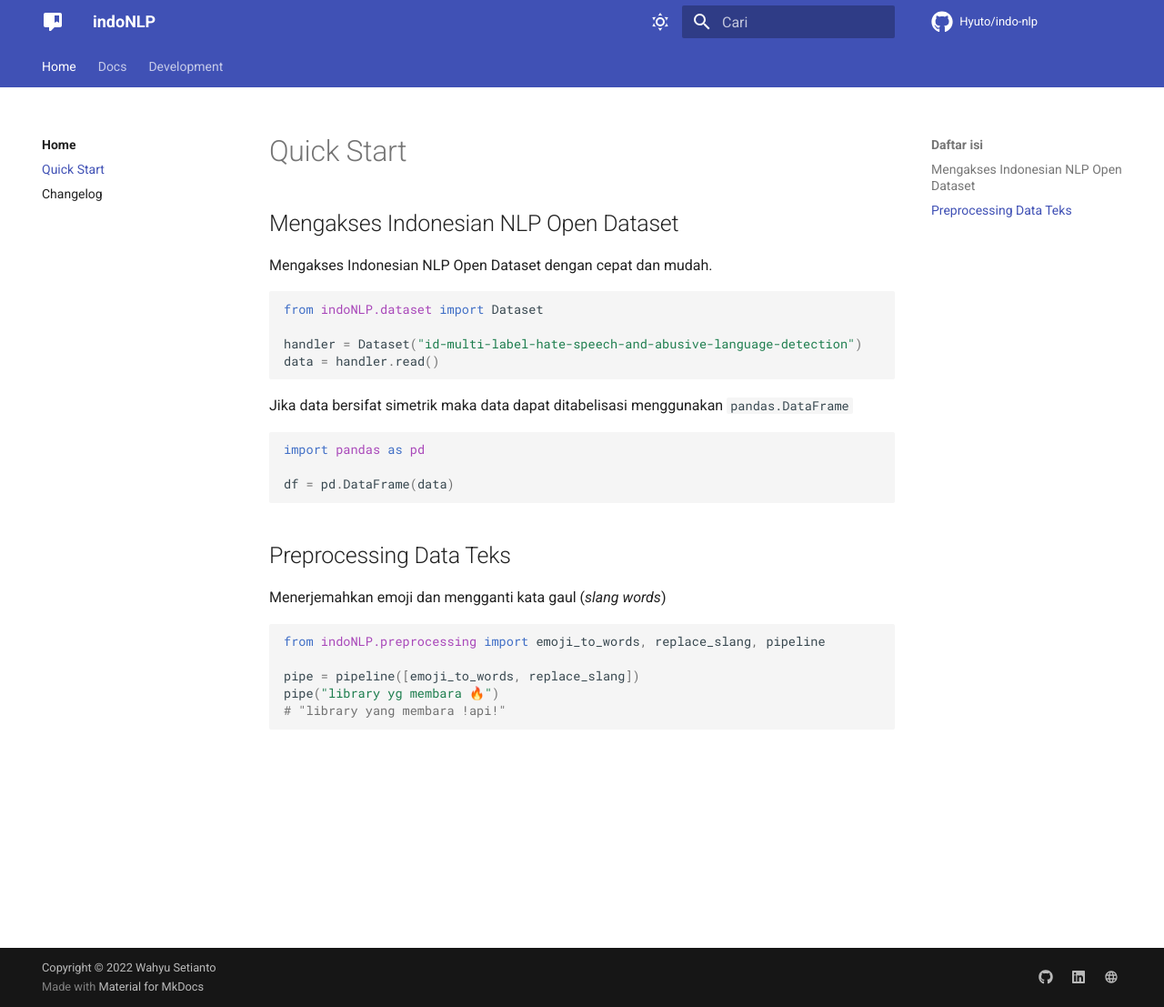
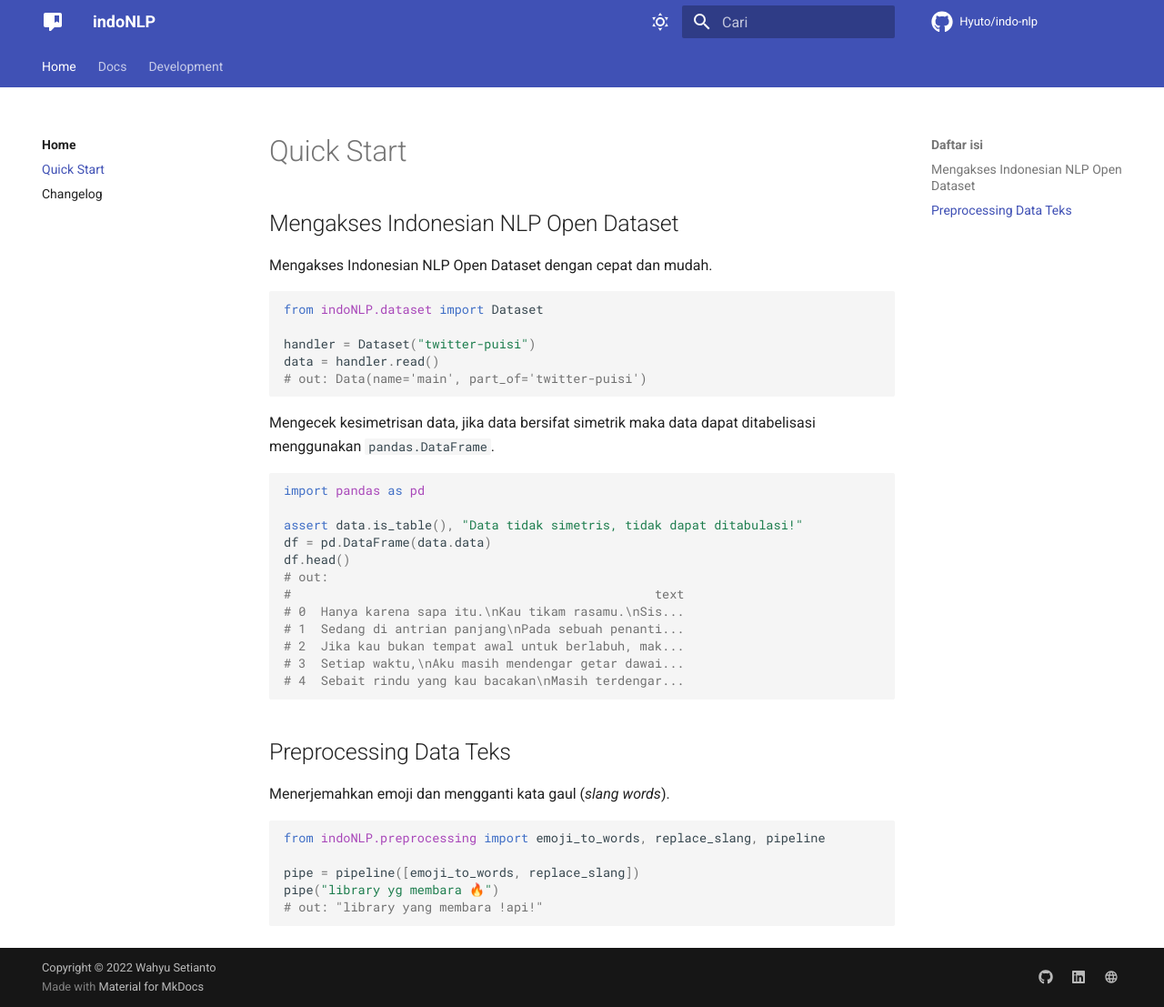
Before and after one commit to Hyuto/indo-nlp, an MkDocs documentation site: the page built from docs/quickstart.md, in a window 1280 px wide and 1107 px high. Shown: the whole window at 91% size. Built offline with MkDocs 1.6.1 and Material for MkDocs 9.7.7, drawn with Linux system fonts in a browser that asks for light colours; comment, search, counter and statistics services are not loaded.

Commit message:
Updating docs for new Data class

````diff
--- a/docs/extras/extra.css
+++ b/docs/extras/extra.css
@@ -10,16 +10,3 @@
   margin-top: 2px !important;
   margin-bottom: 10px !important;
 }
-
-.datasets-title {
-  font-size: 30px !important;
-  font-weight: 600 !important;
-  margin-top: 15px !important;
-  margin-bottom: 2px !important;
-}
-
-.datasets-author-date {
-  font-size: 14px;
-  margin-top: 2px !important;
-  margin-bottom: 10px !important;
-}
--- a/docs/quickstart.md
+++ b/docs/quickstart.md
@@ -7,26 +7,36 @@ Mengakses Indonesian NLP Open Dataset dengan cepat dan mudah.
 ```python
 from indoNLP.dataset import Dataset
 
-handler = Dataset("id-multi-label-hate-speech-and-abusive-language-detection")
+handler = Dataset("twitter-puisi")
 data = handler.read()
+# out: Data(name='main', part_of='twitter-puisi')
 ```
 
-Jika data bersifat simetrik maka data dapat ditabelisasi menggunakan `pandas.DataFrame`
+Mengecek kesimetrisan data, jika data bersifat simetrik maka data dapat ditabelisasi menggunakan `pandas.DataFrame`.
 
 ```python
 import pandas as pd
 
-df = pd.DataFrame(data)
+assert data.is_table(), "Data tidak simetris, tidak dapat ditabulasi!"
+df = pd.DataFrame(data.data)
+df.head()
+# out:
+#                                                 text
+# 0  Hanya karena sapa itu.\nKau tikam rasamu.\nSis...
+# 1  Sedang di antrian panjang\nPada sebuah penanti...
+# 2  Jika kau bukan tempat awal untuk berlabuh, mak...
+# 3  Setiap waktu,\nAku masih mendengar getar dawai...
+# 4  Sebait rindu yang kau bacakan\nMasih terdengar...
 ```
 
 ## Preprocessing Data Teks
 
-Menerjemahkan emoji dan mengganti kata gaul (_slang words_)
+Menerjemahkan emoji dan mengganti kata gaul (_slang words_).
 
 ```python
 from indoNLP.preprocessing import emoji_to_words, replace_slang, pipeline
 
 pipe = pipeline([emoji_to_words, replace_slang])
 pipe("library yg membara 🔥")
-# "library yang membara !api!"
+# out: "library yang membara !api!"
 ```
--- a/mkdocs.yml
+++ b/mkdocs.yml
@@ -78,7 +78,7 @@ extra:
       link: https://www.linkedin.com/in/wahyu-setianto/
       name: Author's Linkedin Profile
     - icon: material/web
-      link: https://www.hyuto.github.io/
+      link: https://hyuto.github.io/
       name: Author's Website
   analytics:
     provider: google
````
Also changed, not shown: docs/changelog.md (+0 -2 lines), docs/development/index.md (+12 -5 lines).
